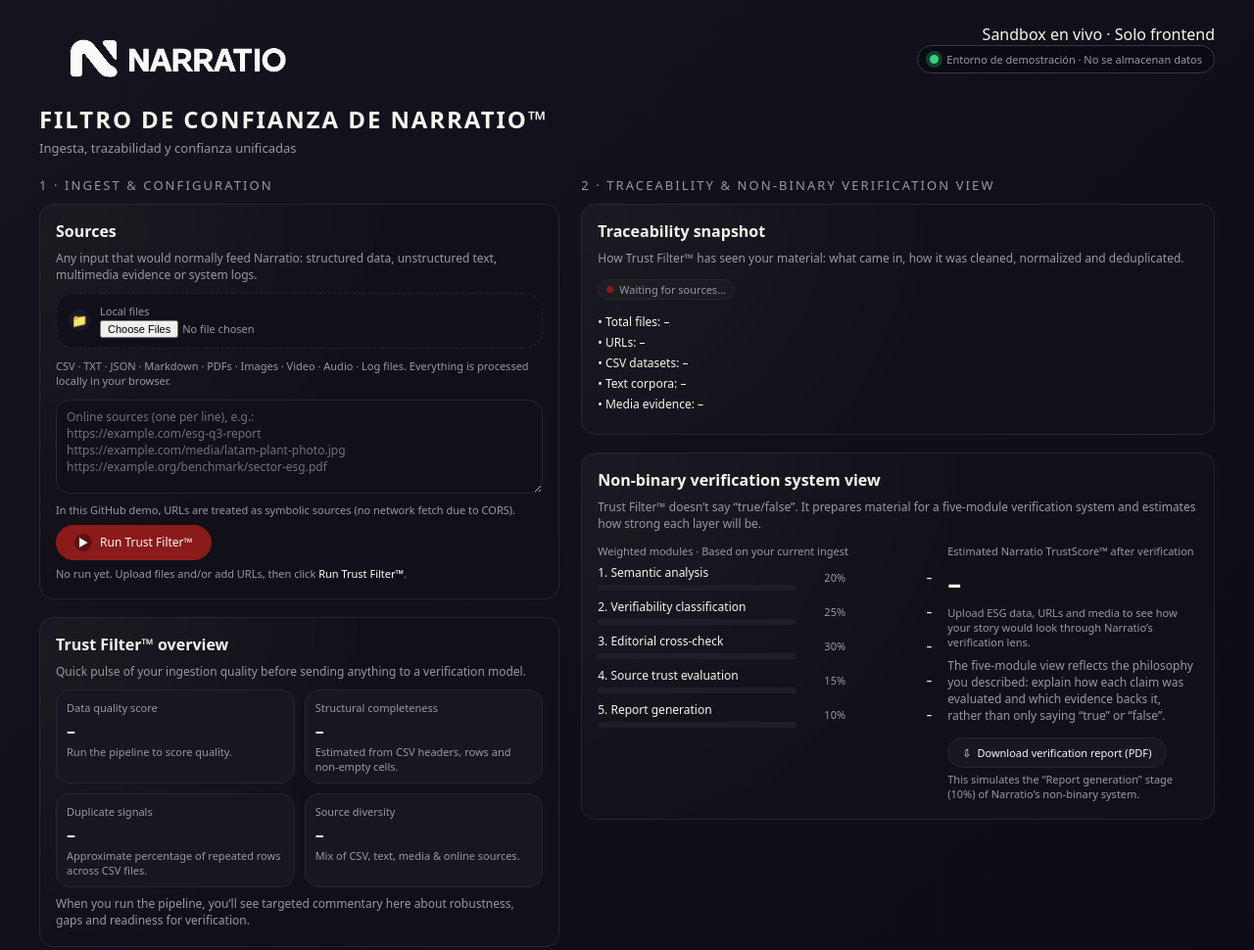
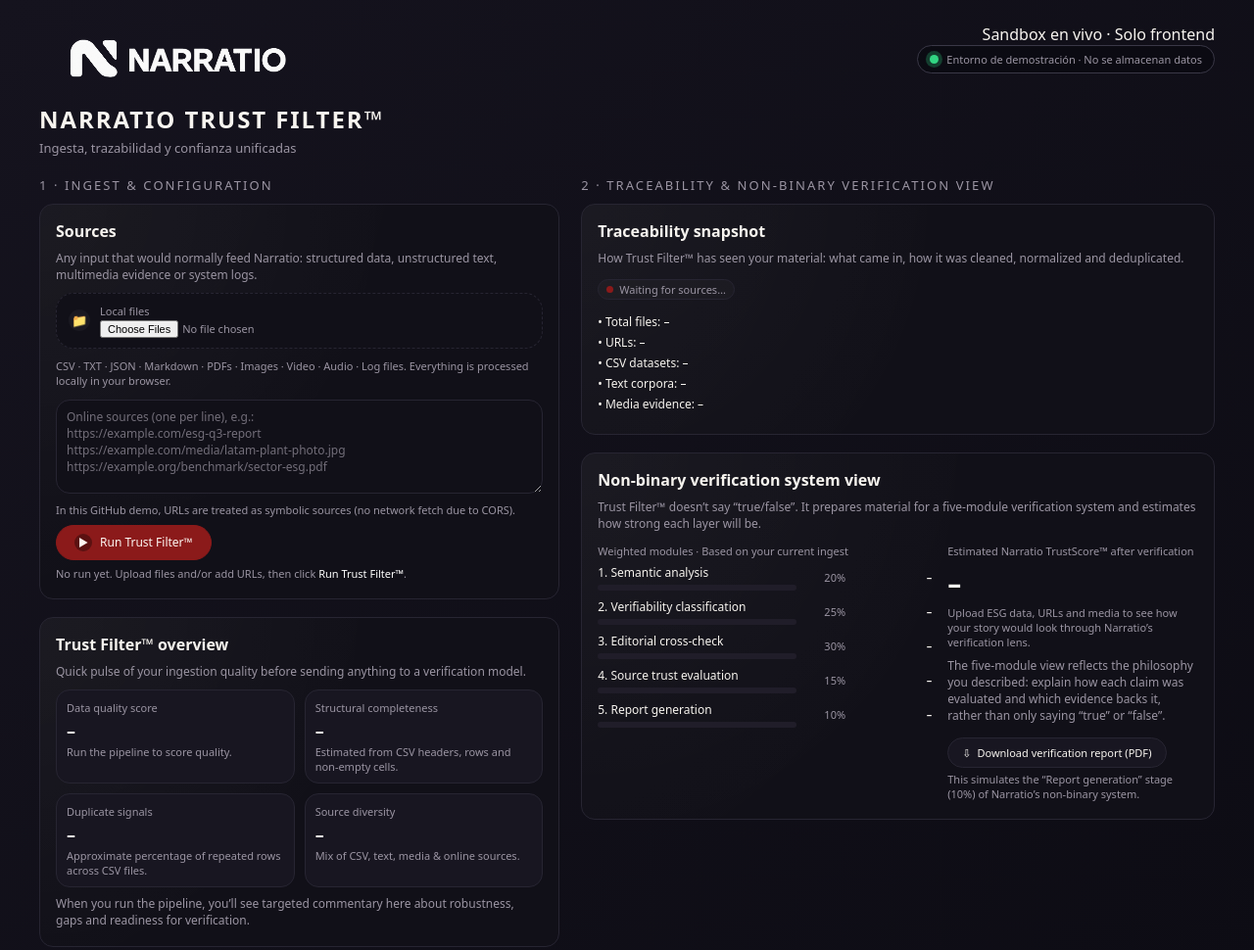
Before and after one commit to antoniomunozhellin-ctrl/narratio-trustfilter-demo, a plain HTML site: page index.html in a window 1280 px wide. Shown: the whole page at 98% size. Drawn offline with nearby package versions, Linux system fonts and the light colour scheme.

Commit message:
Update brand headline text in index.html

```diff
--- a/index.html
+++ b/index.html
@@ -495,7 +495,7 @@
   <header class="top">
   <div class="brand-stack">
     <img class="brand-logo-img" src="assets/narratio-logo-light.png" alt="Narratio logo" />
-    <h1 class="brand-headline">FILTRO DE CONFIANZA DE NARRATIO™</h1>
+    <h1 class="brand-headline">Narratio Trust Filter™</h1>
     <p class="brand-subheadline">Ingesta, trazabilidad y confianza unificadas</p>
   </div>
 
```
